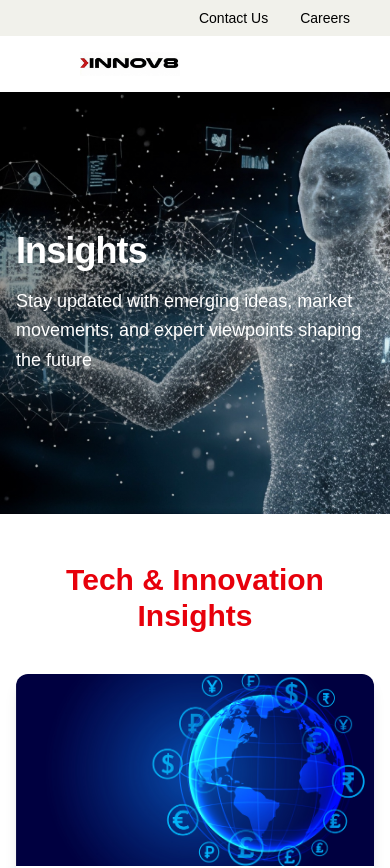
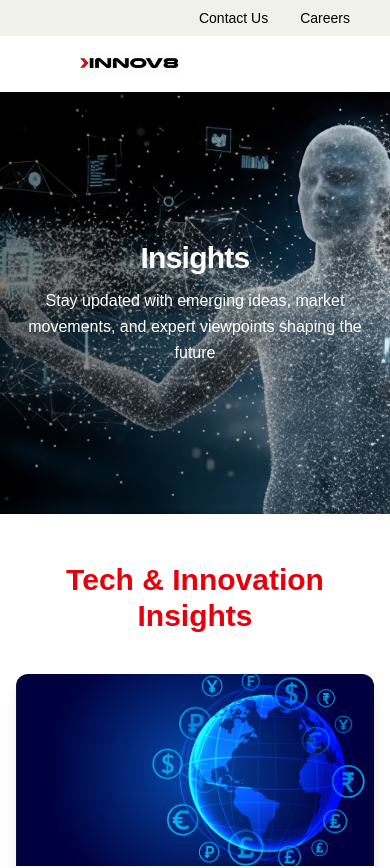
Before and after one commit to ChemyDigi/Innov8, a Next.js app in the folder innov8/: page /insights in a window 390 px wide. Shown: the top 868 px of the page. Built offline with nearby package versions, Linux system fonts and the light colour scheme.

Commit message:
making the responsiveness

```diff
--- a/innov8/components/insights/HeroSection.tsx
+++ b/innov8/components/insights/HeroSection.tsx
@@ -2,41 +2,64 @@ import Image from 'next/image';
 
 export default function HeroSection() {
   return (
-    <section className="relative w-full h-[50vh] min-h-[400px] sm:h-[55vh] md:h-[525px] bg-gray-200">
+    <section className="relative w-full h-[50vh] min-h-[380px] sm:h-[55vh] md:h-[500px] lg:h-[525px] overflow-hidden">
+
       {/* Background Image */}
       <div className="absolute inset-0">
         <Image
           src="/images/insight/hero.jpg"
           alt="Insights Hero"
           fill
-          className="w-full h-full object-cover"
           priority
+          className="object-cover w-full h-full"
           sizes="100vw"
         />
       </div>
 
-      {/* Gradient Overlay for better text readability */}
-      <div className="absolute inset-0 bg-gradient-to-r from-black/40 via-black/20 to-transparent" />
+      {/* Gradient Overlay */}
+      <div className="absolute inset-0 bg-gradient-to-r from-black/50 via-black/30 to-transparent" />
 
       {/* Content */}
       <div className="absolute inset-0 flex items-center">
-        <div className="max-w-7xl mx-auto w-full px-4 sm:px-6 lg:px-8">
+        <div
+          className="
+            max-w-7xl mx-auto w-full
+            px-4 sm:px-6 lg:px-8
+
+            text-center          /* center on mobile + tablet */
+            lg:text-left         /* left align on desktop */
+          "
+        >
           <div className="text-white">
-            {/* Main Heading */}
-            <h1 className="text-4xl xs:text-5xl sm:text-6xl md:text-7xl font-semibold mb-4 sm:mb-6 capitalize tracking-tight">
+
+            {/* Heading */}
+            <h1
+              className="
+                text-3xl sm:text-5xl md:text-6xl lg:text-7xl
+                font-semibold tracking-tight capitalize
+                mb-3 sm:mb-4 md:mb-6
+              "
+            >
               Insights
             </h1>
 
             {/* Subtitle */}
-            <p className="text-lg sm:text-xl md:text-2xl lg:text-3xl font-normal max-w-full sm:max-w-xl md:max-w-2xl leading-relaxed sm:leading-relaxed md:leading-relaxed">
+            <p
+              className="
+                text-base sm:text-lg md:text-xl lg:text-3xl
+                font-normal leading-relaxed
+                max-w-xl md:max-w-2xl
+                mx-auto lg:mx-0      /* center on mobile/tablet only */
+              "
+            >
               Stay updated with emerging ideas, market movements, and expert viewpoints shaping the future
             </p>
           </div>
         </div>
       </div>
 
-      {/* Optional: Scroll indicator */}
-      <div className="absolute bottom-6 left-1/2 transform -translate-x-1/2 hidden sm:block">
+      {/* Scroll Indicator (hidden on mobile) */}
+      <div className="absolute bottom-6 left-1/2 -translate-x-1/2 hidden sm:block">
         <div className="w-6 h-10 border-2 border-white rounded-full flex justify-center">
           <div className="w-1 h-3 bg-white rounded-full mt-2 animate-bounce"></div>
         </div>
```
